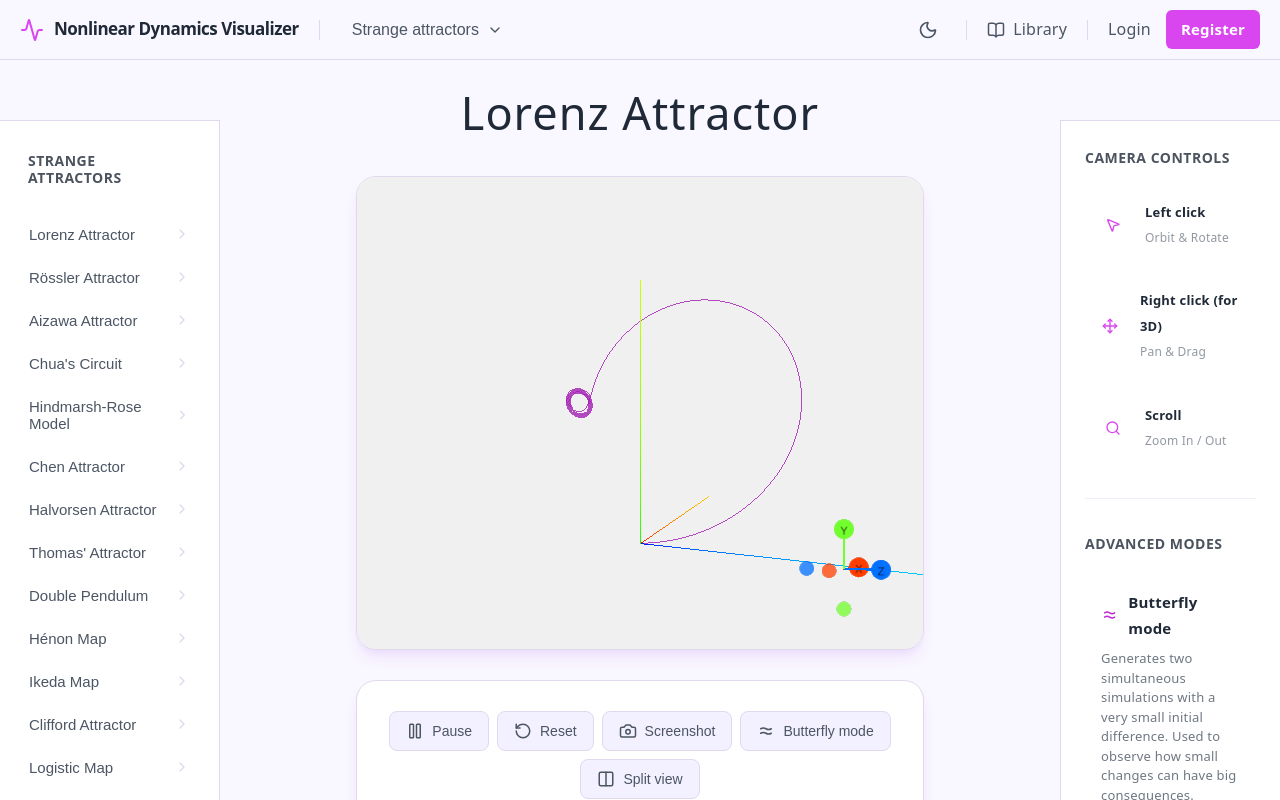
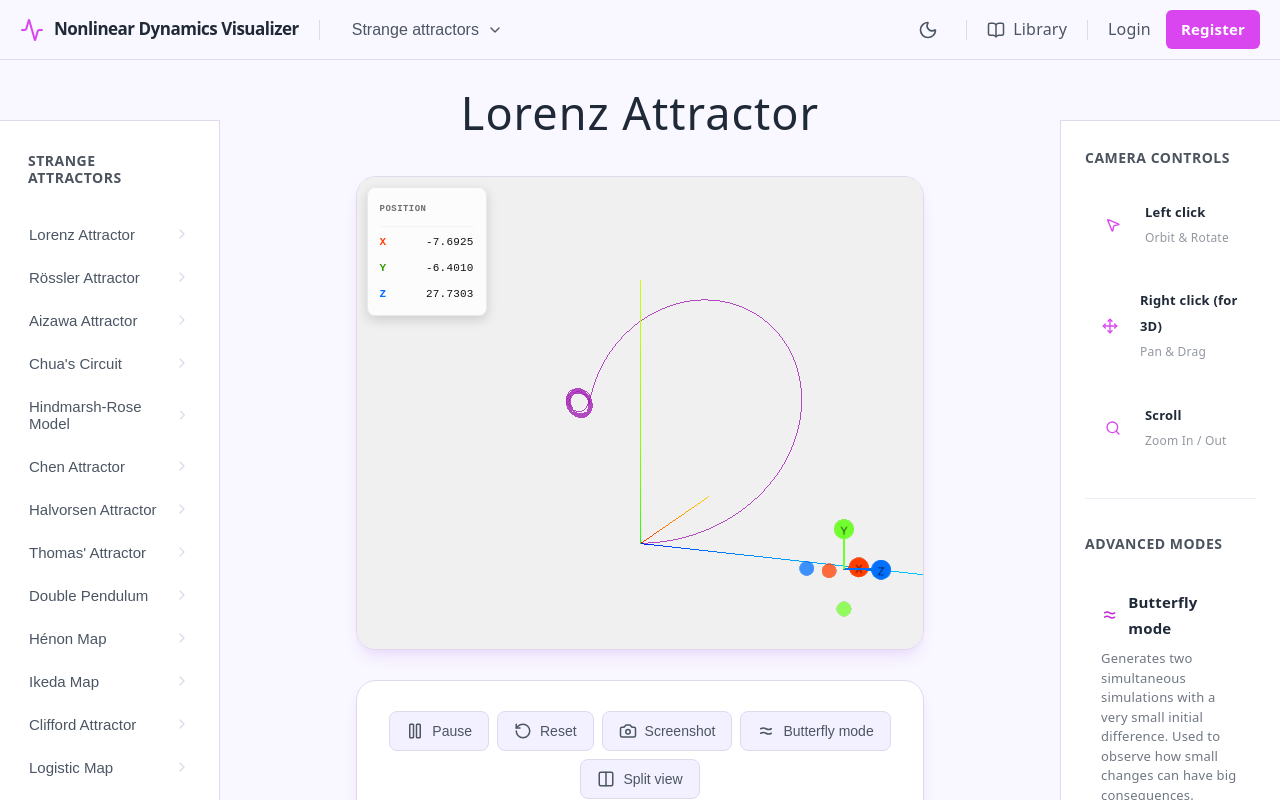
Before and after one commit to valeria-chelushkina/nonlinear-dynamics-visualizer, a React (Vite) app: page /sim/lorenz in a window 1280 px wide. Built offline with nearby package versions, Linux system fonts and the light colour scheme.

Commit message:
add dynamic coordinates view.

```diff
--- /dev/null
+++ b/src/components/canvas/CoordinateHUD.tsx
@@ -0,0 +1,94 @@
+/**
+ * @file CoordinateHUD.tsx
+ * @description Heads-up display for real-time coordinate tracking.
+ * Provides a non-intrusive overlay showing the current state of the simulation.
+ */
+
+import React from "react";
+import { useSimulationStore } from "@/stores/useSimulationStore";
+import { useUIStore } from "@/stores/useUIStore";
+import { SYSTEM_REGISTRY } from "@/core/systems";
+import type { Side } from "@/stores/types/simulation.types";
+
+interface CoordinateHUDProps {
+  side: Side;
+}
+
+const CoordinateHUD: React.FC<CoordinateHUDProps> = ({ side }) => {
+  const sim = useSimulationStore((state) => state.sims[side]);
+  const theme = useUIStore((state) => state.theme);
+
+  const { points, systemType, params } = sim;
+  const lastPoint = points[points.length - 1];
+
+  if (!lastPoint) return null;
+
+  const system = SYSTEM_REGISTRY[systemType];
+  const dimension = system?.math.dimension || 3;
+  const mapFn = system?.math.mapStateToPoint || ((s: any) => [s[0], s[1], s[2]]);
+  const [x, y, z] = mapFn(lastPoint, params);
+
+  const isDark = theme === "dark";
+
+  return (
+    <div
+      style={{
+        position: "absolute",
+        top: "10px",
+        left: "10px",
+        padding: "8px 12px",
+        backgroundColor: isDark
+          ? "rgba(10, 10, 10, 0.75)"
+          : "rgba(255, 255, 255, 0.8)",
+        color: isDark ? "#fff" : "#111",
+        borderRadius: "8px",
+        fontSize: "11px",
+        fontFamily: "'JetBrains Mono', 'Fira Code', monospace",
+        pointerEvents: "none",
+        zIndex: 100,
+        backdropFilter: "blur(8px)",
+        border: `1px solid ${
+          isDark ? "rgba(255, 255, 255, 0.1)" : "rgba(0, 0, 0, 0.08)"
+        }`,
+        boxShadow: "0 4px 12px rgba(0, 0, 0, 0.15)",
+        display: "flex",
+        flexDirection: "column",
+        minWidth: "120px",
+        transition: "all 0.2s ease-in-out",
+      }}
+    >
+      <div
+        style={{
+          fontWeight: 600,
+          fontSize: "9px",
+          textTransform: "uppercase",
+          letterSpacing: "0.05em",
+          opacity: 0.6,
+          borderBottom: `1px solid ${
+            isDark ? "rgba(255, 255, 255, 0.1)" : "rgba(0, 0, 0, 0.05)"
+          }`,
+          paddingBottom: "4px",
+          marginBottom: "2px",
+        }}
+      >
+        Position
+      </div>
+      <div style={{ display: "flex", justifyContent: "space-between" }}>
+        <span style={{ color: "#ff3e00", fontWeight: "bold" }}>X</span>
+        <span>{x.toFixed(4)}</span>
+      </div>
+      <div style={{ display: "flex", justifyContent: "space-between" }}>
+        <span style={{ color: "#319b00", fontWeight: "bold" }}>Y</span>
+        <span>{y.toFixed(4)}</span>
+      </div>
+      {dimension === 3 && (
+        <div style={{ display: "flex", justifyContent: "space-between" }}>
+          <span style={{ color: "#0070ff", fontWeight: "bold" }}>Z</span>
+          <span>{z.toFixed(4)}</span>
+        </div>
+      )}
+    </div>
+  );
+};
+
+export default CoordinateHUD;
--- a/src/components/canvas/SimulationCanvas.tsx
+++ b/src/components/canvas/SimulationCanvas.tsx
@@ -17,6 +17,7 @@ import {
 import SimulationVisualizer from "@/components/canvas/SimulationVisualizer";
 import SimulationVisualizer2D from "@/components/canvas/SimulationVisualizer2D";
 import SimulationVisualizerMap from "@/components/canvas/SimulationVisualizerMap";
+import CoordinateHUD from "@/components/canvas/CoordinateHUD";
 import { useSimulationStore } from "@/stores/useSimulationStore";
 import { useUIStore } from "@/stores/useUIStore";
 import type { Side } from "@/stores/useSimulationStore";
@@ -168,7 +169,14 @@ const SimulationCanvas: React.FC<SimulationCanvasProps> = ({
   const sectionColor = theme === "dark" ? "#444" : "#bbb";
 
   return (
-    <div style={{ width: "100%", height: "100%", background: bgColor }}>
+    <div
+      style={{
+        width: "100%",
+        height: "100%",
+        background: bgColor,
+        position: "relative",
+      }}
+    >
       <Canvas
         camera={{ position: is2D ? [0, 0, 100] : sideConfig.position, fov: 45 }}
         gl={{ antialias: false, stencil: false, depth: true }}
@@ -203,6 +211,7 @@ const SimulationCanvas: React.FC<SimulationCanvasProps> = ({
           />
         )}
       </Canvas>
+      <CoordinateHUD side={side} />
     </div>
   );
 };
```
